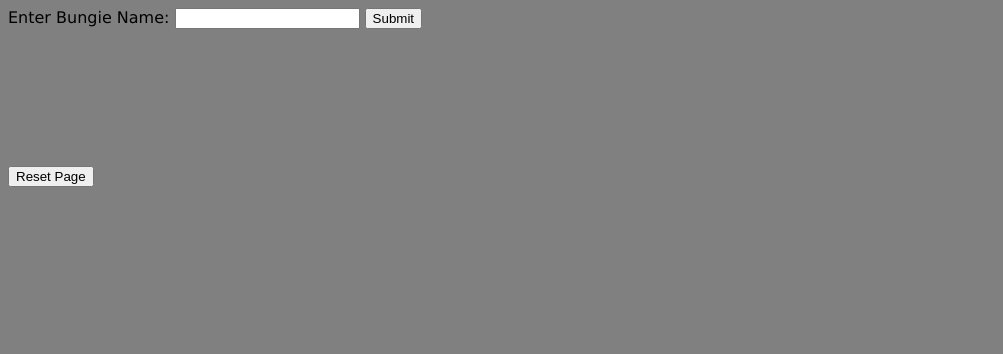
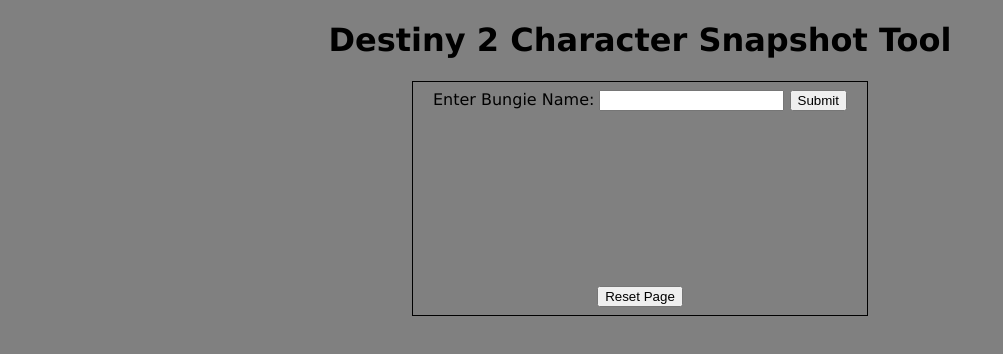
Before and after one commit to CarlosM9016/d2-character-snapshot, a website: page index.html in a window 1280 px wide. Shown: the whole page, without its empty margins (0-1003 px from the left). Drawn offline with Linux system fonts and the light colour scheme.

Commit message:
html and css updates

```diff
--- a/css/style.css
+++ b/css/style.css
@@ -1,5 +1,13 @@
 body {
 	font-family: Verdana,sans-serif;
-	font-size: 16px;
+	font-size: 1rem;
 	background: gray;
+	text-align: center;
 }
+
+.searchContainer {
+	display:inline-block;
+	padding: 0.5rem;
+	border: 0.1rem solid black;
+	text-align: center;
+}
--- a/index.html
+++ b/index.html
@@ -10,10 +10,11 @@
     <!--<video autoplay muted loop preload="true" id="myVideo">
         <source src="images/beyond_light_loop.mp4" type="video/mp4">
     </video>-->
+    <h1>Destiny 2 Character Snapshot Tool</h1>
+    <div class="searchContainer">
         <label for="bungie_name" id="bungie_name_label">Enter Bungie Name: </label>
         <input type="text" id="bungie_name" name="bungie_name">
-    <input type="submit" id="submit_bungie_name" value="Submit">
-    <label id="error_message">Something went wrong... Try again.</label><br><br>
+        <input type="submit" id="submit_bungie_name" value="Submit"><br><br>
         <label id="searching">Searching...</label>
         <label for="users" id="users_label">Select a User: </label>
         <select name="users" id="users"></select>
@@ -23,9 +24,9 @@
         <select name="characters" id="characters"></select>
         <input type="submit" id="select_character" value="Submit"><br><br>
         <label id="creating_snapshot">Creating Snapshot...</label><br><br>
-    <input type="submit" id="reset_button" value="Reset Page"><br><br>
-    <p id="character_link"></p>
-    <div id="display_snapshot"></div>
+        <label id="error_message">Something went wrong... Try again.</label><br><br>
+        <input type="submit" id="reset_button" value="Reset Page">
+    </div>
     <script src="js/index.js"></script>
 </body>
 </html>
--- a/js/index.js
+++ b/js/index.js
@@ -10,12 +10,10 @@
 let character_list = document.getElementById("characters");
 let character_submit = document.getElementById("select_character");
 let creating_snapshot = document.getElementById("creating_snapshot");
-let snapshot = document.getElementById("display_snapshot");
-let character_link = document.getElementById("character_link");
 let reset_button = document.getElementById("reset_button");
 let error_message = document.getElementById("error_message");
 
-const base_url = `https://d2-character-snapshot.azurewebsites.net`;
+const base_url = `http://localhost:8080`;
 
 search_text.style.visibility = "hidden";
 searching_characters_text.style.visibility = "hidden";
@@ -26,8 +24,6 @@
 character_submit.style.visibility = "hidden";
 characters_label.style.visibility = "hidden";
 creating_snapshot.style.visibility = "hidden";
-snapshot.style.visibility = "hidden";
-character_link.style.visibility = "hidden";
 error_message.style.visibility = "hidden";
 
 bungie_name_submit.addEventListener("click", search_for_player);
@@ -38,8 +34,6 @@
 var timestamp;
 
 function reset_page() {
-    snapshot.style.visibility = "hidden";
-    character_link.style.visibility = "hidden";
     search_text.style.visibility = "hidden";
     searching_characters_text.style.visibility = "hidden";
     users_label.style.visibility = "hidden";
@@ -49,8 +43,6 @@
     character_submit.style.visibility = "hidden";
     characters_label.style.visibility = "hidden";
     creating_snapshot.style.visibility = "hidden";
-    snapshot.style.visibility = "hidden";
-    character_link.style.visibility = "hidden";
 
     timestamp = null;
 
@@ -62,7 +54,6 @@
         character_list.removeChild(character_list.lastElementChild);
     }
 
-    character_link.innerHTML = "";
     bungie_name_input.value = "";
 
     bungie_name_label.style.visibility = "visible";
```
Also changed, not shown: webserver.js (+5 -5 lines). Lines whose indentation alone changed are shown as unchanged.
